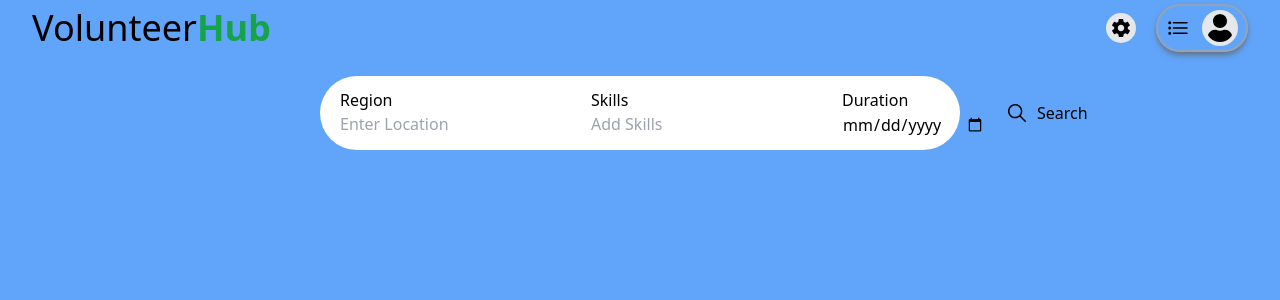
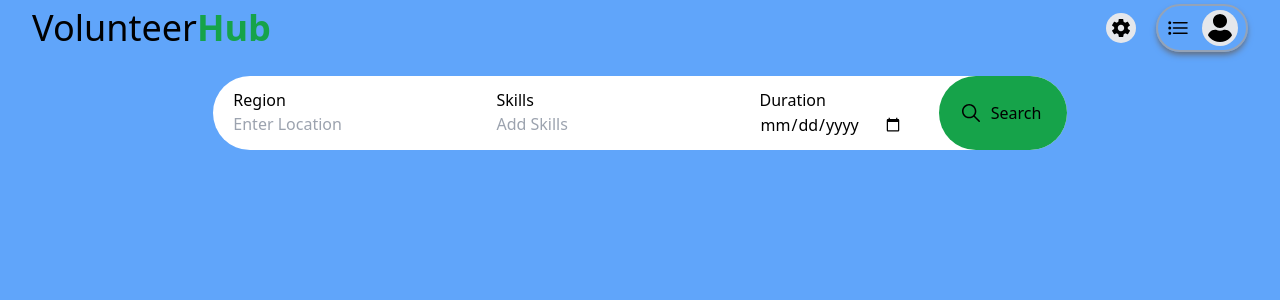
Before and after one commit to Kiritsu0/VolunteerHub, a Next.js app: page /main/volunteer in a window 1280 px wide. Shown: the top 300 px of the page. Built offline with nearby package versions, Linux system fonts and the light colour scheme.

Commit message:
modify searchbar

```diff
--- a/app/main/volunteer/page.js
+++ b/app/main/volunteer/page.js
@@ -7,7 +7,7 @@ const Volunteer = () => {
   return (
     <div>
       <div className="flex justify-center mt-5">
-        <div className="bg-white flex w-1/2 rounded-full cursor-pointer">
+        <div className="bg-white flex justify-between rounded-full cursor-pointer w-2/3">
           <div className="rounded-full hover:bg-slate-300 h-full py-3 pl-5">
             <h2>Region</h2>
             <input placeholder="Enter Location" className="bg-transparent outline-none"/>
@@ -16,11 +16,11 @@ const Volunteer = () => {
             <h2>Skills</h2>
             <input placeholder="Add Skills" className="bg-transparent outline-none"/>
           </div>
-          <div className="rounded-full hover:bg-slate-300 h-full py-3 pl-5 ">
+          <div className="rounded-full hover:bg-slate-300 h-full mr-3 py-3 pl-5 pr-3">
             <h2>Duration</h2>
             <input type="date" className="bg-transparent outline-none"/>
           </div>
-          <button className="rounded-full hover:bg-slate-300 h-full py-3 pl-5 flex-1 flex items-center gap-2">
+          <button className="rounded-full h-full hover:bg-green-700 py-3 pl-5 flex items-center gap-2 bg-green-600 self-end w-32">
             <IoIosSearch className="text-2xl"/>
             Search
           </button>
```
